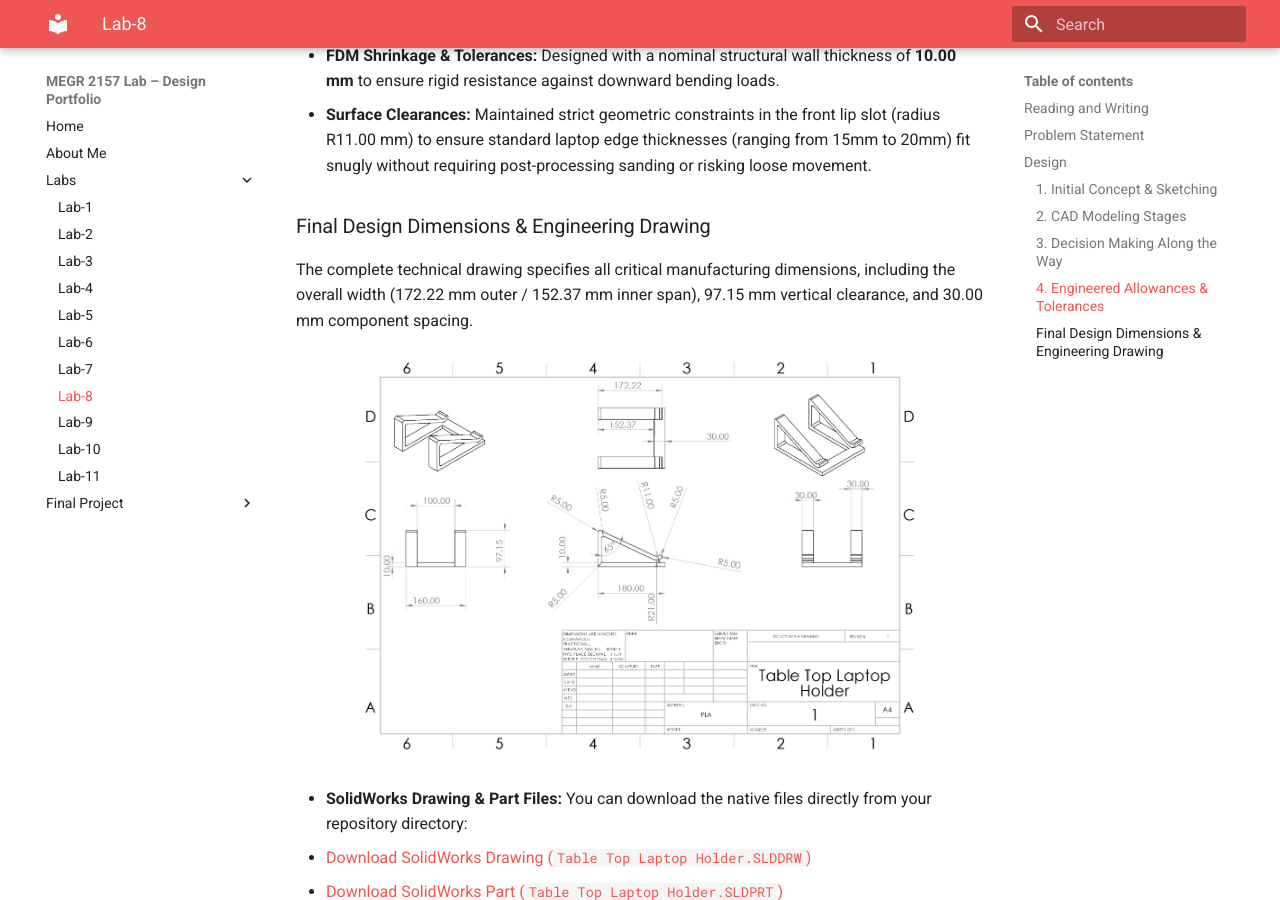
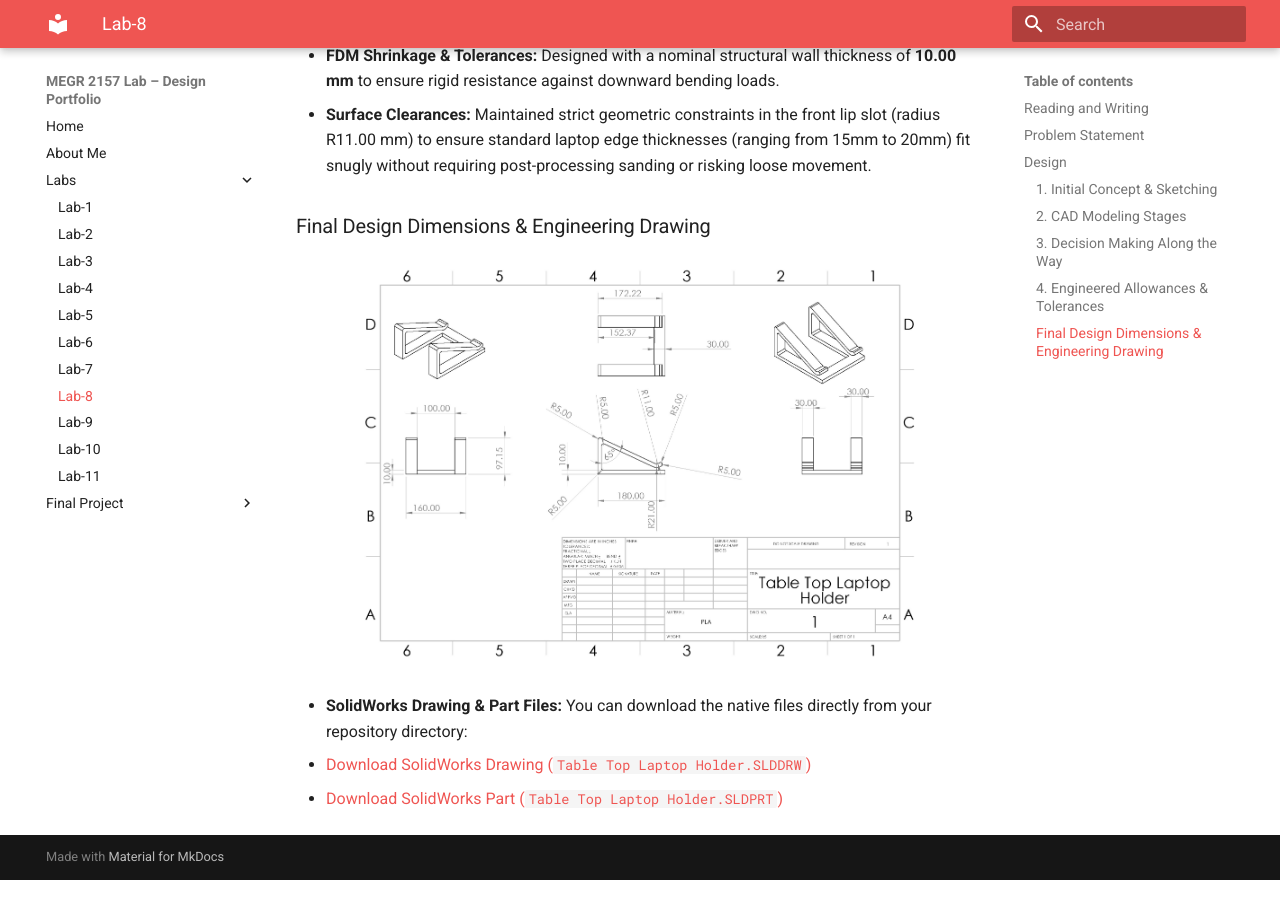
Before and after one commit to MHasan-27/Mohammad-Hasan, an MkDocs documentation site: the page built from docs/Labs/L08/index.md, in a window 1280 px wide and 900 px high, scrolled down 3921 px. Built offline with MkDocs 1.6.1 and Material for MkDocs 9.7.7, drawn with Linux system fonts in a browser that asks for light colours.

Commit message:
Update index.md

```diff
--- a/docs/Labs/L08/index.md
+++ b/docs/Labs/L08/index.md
@@ -54,7 +54,6 @@ The 3D model was built step-by-step in SolidWorks (`Table Top Laptop Holder.SLDP
 * **Surface Clearances:** Maintained strict geometric constraints in the front lip slot (radius R11.00 mm) to ensure standard laptop edge thicknesses (ranging from 15mm to 20mm) fit snugly without requiring post-processing sanding or risking loose movement.
 
 ### Final Design Dimensions & Engineering Drawing
-The complete technical drawing specifies all critical manufacturing dimensions, including the overall width (172.22 mm outer / 152.37 mm inner span), 97.15 mm vertical clearance, and 30.00 mm component spacing.
 
 ![Table Top Laptop Holder Drawing](Table%20Top%20Laptop%20Holder.JPG)
 
```
